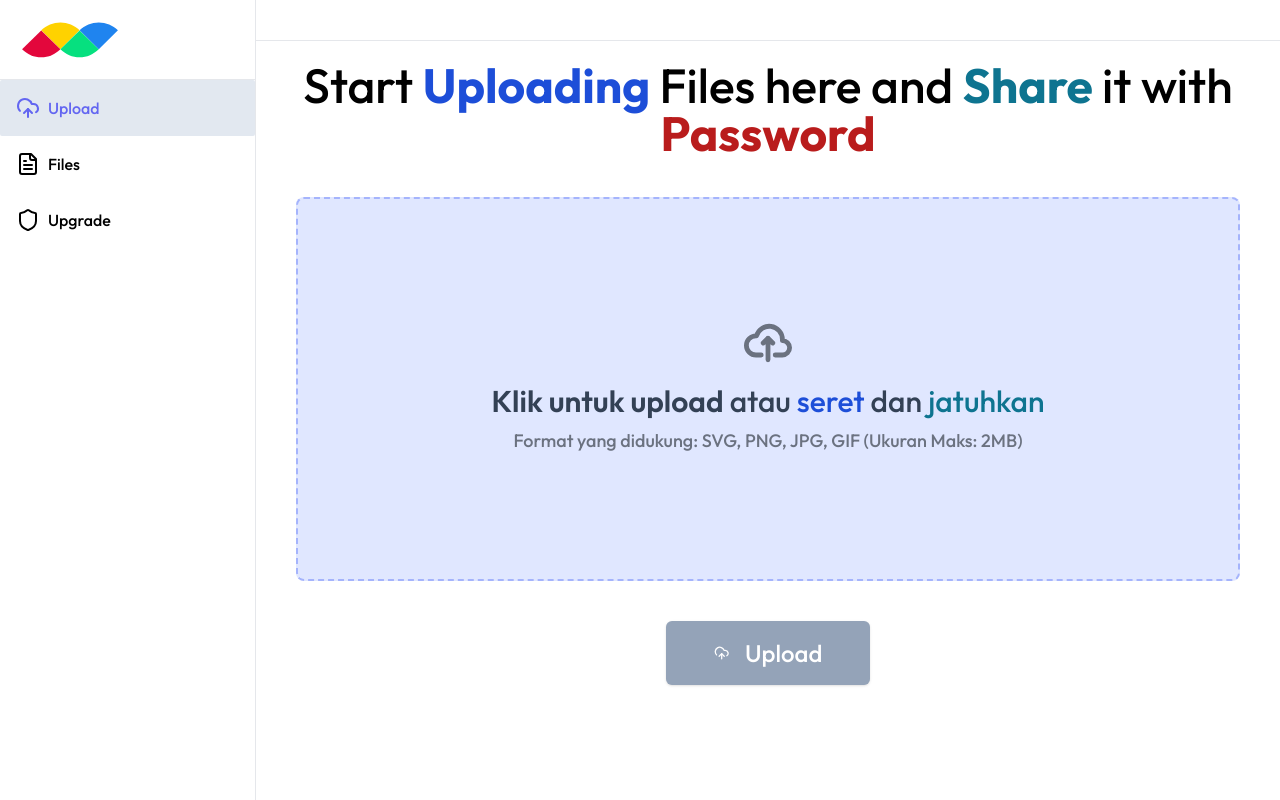
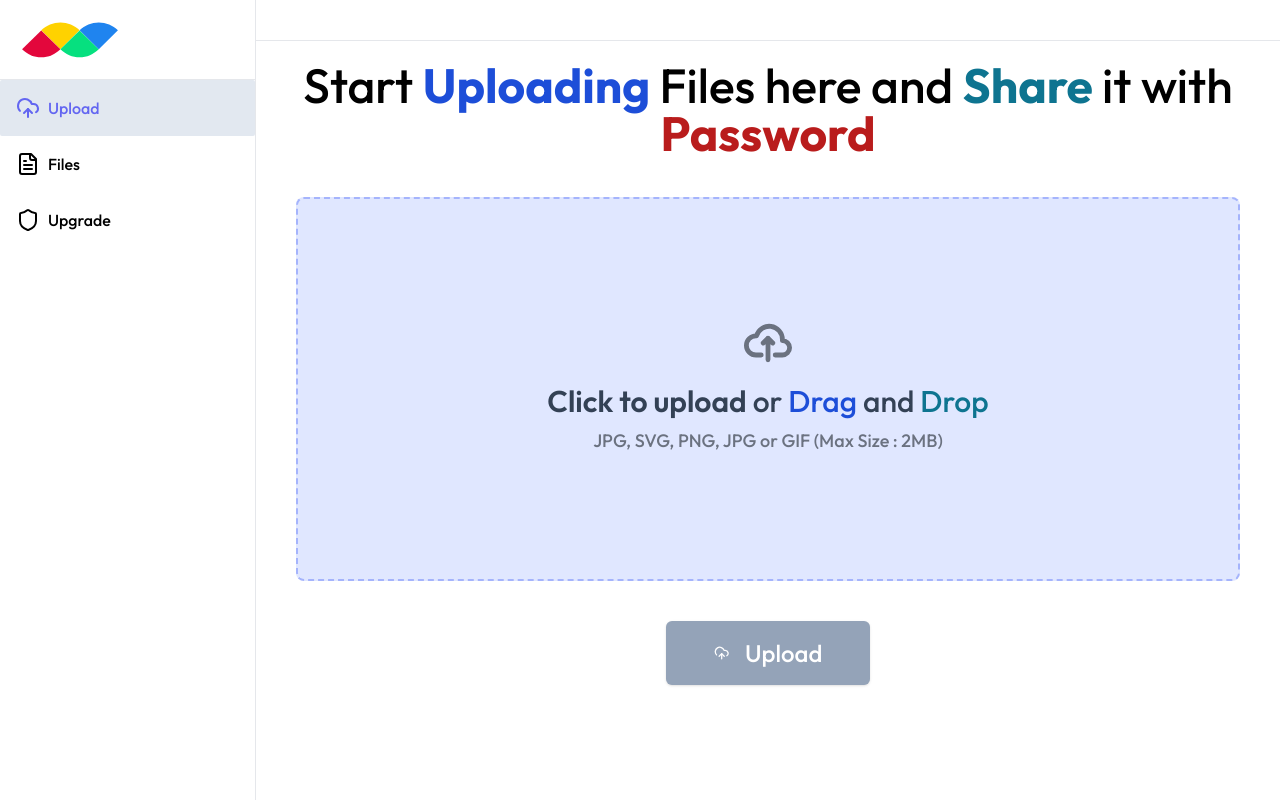
Before and after one commit to faqihfnf/file-drive-app, a Next.js app: page /upload in a window 1280 px wide. Built offline with nearby package versions, Linux system fonts and the light colour scheme; no server answers.

Commit message:
save data in firestore

```diff
--- a/app/(dashboard)/(routes)/upload/__components/Toast.js
+++ b/app/(dashboard)/(routes)/upload/__components/Toast.js
@@ -2,21 +2,21 @@ import React from "react";
 
 function Toast() {
   return (
-    <div role="alert" className="fixed top-5 right-5 z-50 rounded-xl border border-gray-100 bg-white p-4 shadow-lg">
+    <div role="alert" className="fixed top-1 right-1 w-80 z-50 rounded-md border border-gray-100 bg-white p-2 shadow-lg">
       <div className="flex items-start gap-4">
         <span className="text-green-600">
-          <svg xmlns="http://www.w3.org/2000/svg" fill="none" viewBox="0 0 24 24" strokeWidth="1.5" stroke="currentColor" className="size-6">
+          <svg xmlns="http://www.w3.org/2000/svg" fill="none" viewBox="0 0 24 24" strokeWidth="1.5" stroke="currentColor" className="size-14">
             <path strokeLinecap="round" strokeLinejoin="round" d="M9 12.75L11.25 15 15 9.75M21 12a9 9 0 11-18 0 9 9 0 0118 0z" />
           </svg>
         </span>
 
         <div className="flex-1">
-          <strong className="block font-medium text-gray-900"> Upload Berhasil! </strong>
-          <p className="mt-1 text-sm text-gray-700">File telah berhasil di-upload.</p>
+          <strong className="block font-bold text-lg  text-slate-900"> Upload Success! </strong>
+          <p className="mt-1 text-sm text-slate-600">File has been uploaded</p>
         </div>
 
         <button className="text-gray-500 transition hover:text-gray-600">
-          <span className="sr-only">Tutup notifikasi</span>
+          <span className="sr-only">Close notification</span>
 
           <svg xmlns="http://www.w3.org/2000/svg" fill="none" viewBox="0 0 24 24" strokeWidth="1.5" stroke="currentColor" className="size-6">
             <path strokeLinecap="round" strokeLinejoin="round" d="M6 18L18 6M6 6l12 12" />
--- a/app/(dashboard)/(routes)/upload/__components/UploadForm.js
+++ b/app/(dashboard)/(routes)/upload/__components/UploadForm.js
@@ -23,9 +23,6 @@ function UploadForm({ uploadBtnClick, progress }) {
 
   return (
     <div className="text-center">
-      {/* Tampilkan toast jika showToast true */}
-      {/* {showToast && <Toast />} */}
-
       <div className="flex items-center justify-center m-10">
         <label
           htmlFor="dropzone-file"
@@ -42,9 +39,9 @@ function UploadForm({ uploadBtnClick, progress }) {
               />
             </svg>
             <p className="mb-2 text-lg md:text-3xl text-slate-700 dark:text-slate-700">
-              <span className="font-semibold">Klik untuk upload</span> atau <span className="text-blue-700">seret</span> dan <span className="text-cyan-700">jatuhkan</span>
+              <span className="font-semibold">Click to upload</span> or <span className="text-blue-700">Drag</span> and <span className="text-cyan-700">Drop</span>
             </p>
-            <p className="text-xs md:text-lg text-gray-500 dark:text-gray-400">Format yang didukung: SVG, PNG, JPG, GIF (Ukuran Maks: 2MB)</p>
+            <p className="text-xs md:text-lg text-gray-500 dark:text-gray-400">JPG, SVG, PNG, JPG or GIF (Max Size : 2MB)</p>
           </div>
           <input id="dropzone-file" type="file" className="hidden" onChange={(event) => onFileSelect(event.target.files[0])} />
         </label>
--- a/app/(dashboard)/(routes)/upload/page.js
+++ b/app/(dashboard)/(routes)/upload/page.js
@@ -4,11 +4,16 @@ import UploadForm from "./__components/UploadForm";
 import { app } from "@/firebaseConfig";
 import { getStorage, ref, uploadBytesResumable, getDownloadURL } from "firebase/storage";
 import Toast from "./__components/Toast";
+import { getFirestore, setDoc, doc } from "firebase/firestore";
+import { useUser } from "@clerk/nextjs";
+import { generateRandomString } from "@/app/_utils/GenerateRandomString";
 
 function Upload() {
+  const { user } = useUser();
   const [progress, setProgress] = useState(0);
   const [showToast, setShowToast] = useState(false);
   const storage = getStorage(app);
+  const db = getFirestore(app);
 
   const uploadFile = (file) => {
     const metadata = {
@@ -26,9 +31,26 @@ function Upload() {
       if (progress === 100) {
         getDownloadURL(uploadTask.snapshot.ref).then((downloadURL) => {
           console.log("File available at", downloadURL);
+          saveInfo(file, downloadURL);
           setShowToast(true);
         });
       }
+    });
+  };
+
+  const saveInfo = async (file, fileUrl) => {
+    const docId = generateRandomString().toString();
+
+    await setDoc(doc(db, "uploadedFile", docId), {
+      fileName: file?.name,
+      fileSize: file?.size,
+      fileType: file?.type,
+      fileUrl: fileUrl,
+      userEmail: user?.primaryEmailAddress.emailAddress,
+      userName: user?.fullName,
+      password: "",
+      id: docId,
+      shortUrl: process.env.NEXT_PUBLIC_BASE_URL + docId,
     });
   };
 
--- a/app/_components/Header.js
+++ b/app/_components/Header.js
@@ -41,7 +41,7 @@ function Header() {
 
           <div className="flex items-center gap-4">
             <div className="sm:flex sm:gap-4">
-              <a className="block rounded-md bg-indigo-600 px-5 py-2.5 text-sm font-medium text-white transition hover:bg-indigo-700" href="/files">
+              <a className="block rounded-md bg-indigo-600 px-5 py-2.5 text-sm font-medium text-white transition hover:bg-indigo-700" href="/upload">
                 Get Started
               </a>
             </div>
--- /dev/null
+++ b/app/_utils/GenerateRandomString.js
@@ -0,0 +1,8 @@
+export const generateRandomString = () => {
+  const characters = "ABCDEFGHIJKLMNOPQRSTUVWXYZabcdefghijklmnopqrstuvwxyz0123456789";
+  let result = "";
+  for (let i = 0; i < 5; i++) {
+    result += characters.charAt(Math.floor(Math.random() * characters.length));
+  }
+  return result;
+};
--- a/firebaseConfig.js
+++ b/firebaseConfig.js
@@ -1,5 +1,6 @@
 // Import the functions you need from the SDKs you need
 import { initializeApp } from "firebase/app";
+import { getFirestore } from "firebase/firestore";
 // TODO: Add SDKs for Firebase products that you want to use
 // https://firebase.google.com/docs/web/setup#available-libraries
 
@@ -15,3 +16,4 @@ const firebaseConfig = {
 
 // Initialize Firebase
 export const app = initializeApp(firebaseConfig);
+export const db = getFirestore(app);
--- a/middleware.ts
+++ b/middleware.ts
@@ -1,7 +1,6 @@
 import { clerkMiddleware, createRouteMatcher } from "@clerk/nextjs/server";
 
 const isPublicRoute = createRouteMatcher(["/", "/sign-in(.*)", "/sign-up(.*)"]);
-// const isProtectedRoute = createRouteMatcher(["/(.*)", "/files(.*)", "/upload(.*)"]);
 
 export default clerkMiddleware((auth, req) => {
   if (!isPublicRoute(req)) auth().protect();
```
